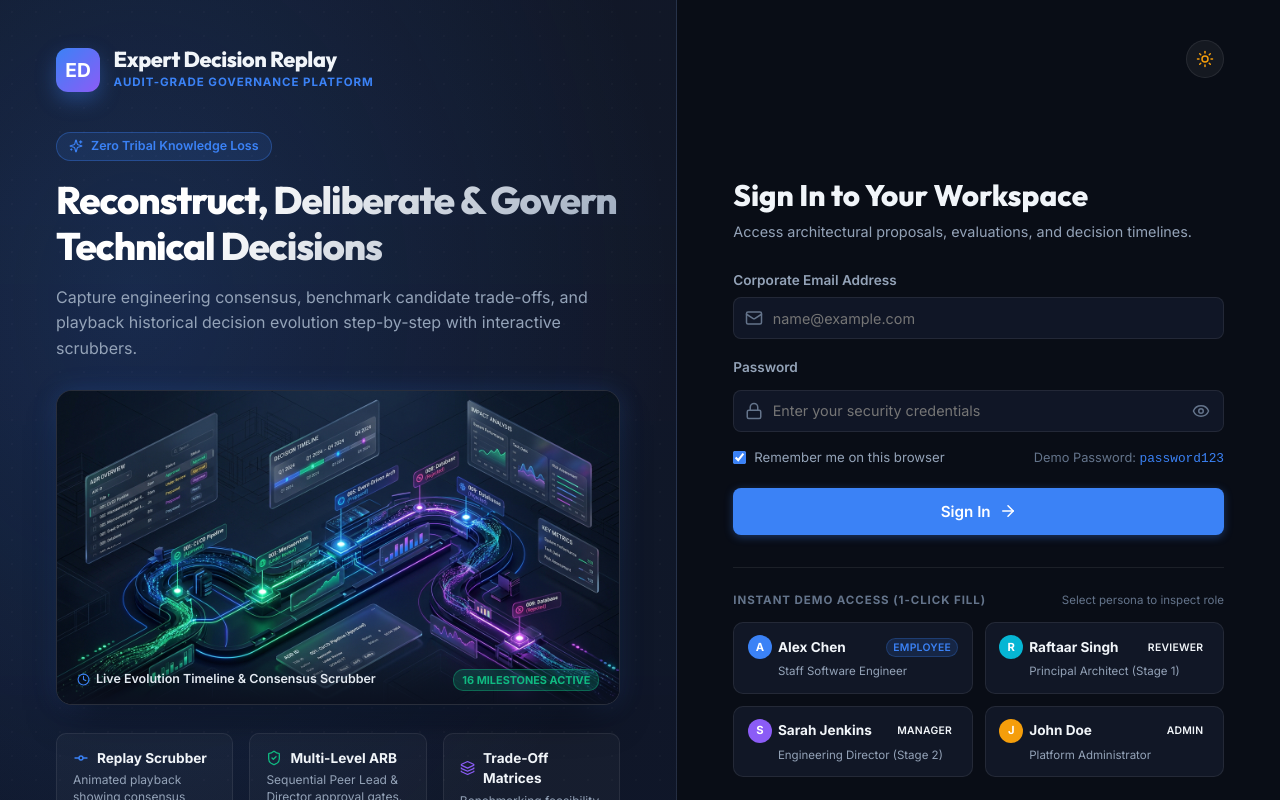
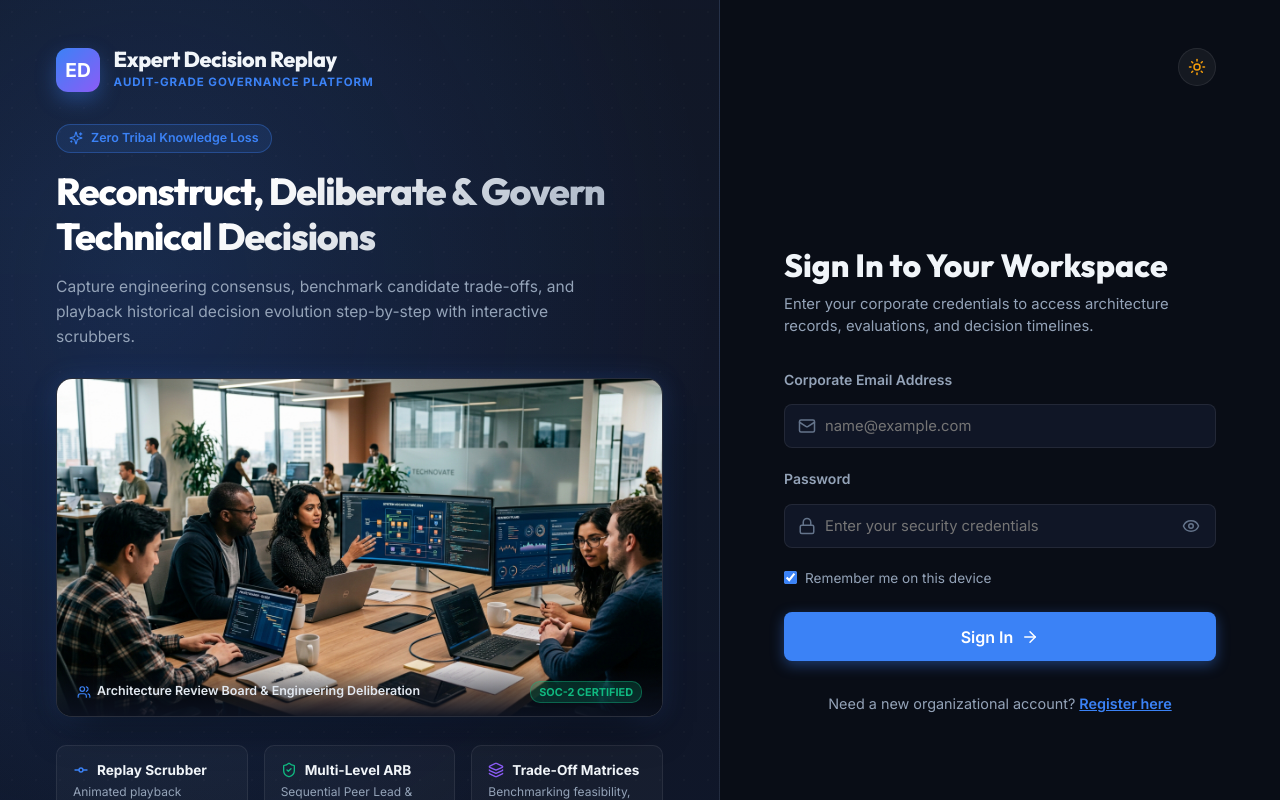
Before and after one commit to springboardmentor159/Expert-Decision-Replay-Platform, a React (Vite) app in the folder frontend/: page / in a window 1280 px wide. Shown: the top 800 px of the page. Built offline with nearby package versions, Linux system fonts and the light colour scheme.

Commit message:
project updation

```diff
--- a/frontend/src/pages/auth/LoginPage.jsx
+++ b/frontend/src/pages/auth/LoginPage.jsx
@@ -2,17 +2,14 @@ import React, { useState } from 'react';
 import {
   Lock,
   Mail,
-  Shield,
   ArrowRight,
   Eye,
   EyeOff,
   Sparkles,
   Layers,
   GitCommit,
-  CheckCircle2,
-  Clock,
-  User,
   ShieldCheck,
+  Users,
 } from 'lucide-react';
 import { useAuth } from '../../context/AuthContext';
 import { ThemeToggle } from '../../components/layout/ThemeToggle';
@@ -23,59 +20,15 @@ export function LoginPage({ onNavigateRegister }) {
   const [password, setPassword] = useState('');
   const [showPassword, setShowPassword] = useState(false);
   const [rememberMe, setRememberMe] = useState(true);
-  const [selectedPersona, setSelectedPersona] = useState(null);
   const [loading, setLoading] = useState(false);
   const [formError, setFormError] = useState('');
-
-  const demoPersonas = [
-    {
-      id: 'employee',
-      name: 'Alex Chen',
-      role: 'Employee',
-      designation: 'Staff Software Engineer',
-      email: 'employee@example.com',
-      password: 'password123',
-      color: 'var(--primary, #3B82F6)',
-      badgeClass: 'badge-role',
-    },
-    {
-      id: 'reviewer',
-      name: 'Raftaar Singh',
-      role: 'Reviewer',
-      designation: 'Principal Architect (Stage 1)',
-      email: 'reviewer@example.com',
-      password: 'password123',
-      color: 'var(--info, #06B6D4)',
-      badgeClass: 'badge-info',
-    },
-    {
-      id: 'manager',
-      name: 'Sarah Jenkins',
-      role: 'Manager',
-      designation: 'Engineering Director (Stage 2)',
-      email: 'manager@example.com',
-      password: 'password123',
-      color: 'var(--purple, #8B5CF6)',
-      badgeClass: 'badge-purple',
-    },
-    {
-      id: 'admin',
-      name: 'John Doe',
-      role: 'Admin',
-      designation: 'Platform Administrator',
-      email: 'admin@example.com',
-      password: 'password123',
-      color: 'var(--warning, #F59E0B)',
-      badgeClass: 'badge-warning',
-    },
-  ];
 
   const handleSubmit = async (e) => {
     if (e) e.preventDefault();
     setFormError('');
 
     if (!email.trim()) {
-      setFormError('Please enter your email address');
+      setFormError('Please enter your corporate email address');
       return;
     }
     if (!password) {
@@ -93,13 +46,6 @@ export function LoginPage({ onNavigateRegister }) {
     }
   };
 
-  const handleSelectPersona = (persona) => {
-    setSelectedPersona(persona.id);
-    setEmail(persona.email);
-    setPassword(persona.password);
-    setFormError('');
-  };
-
   return (
     <div style={{
       minHeight: '100vh',
@@ -110,7 +56,7 @@ export function LoginPage({ onNavigateRegister }) {
     }}>
       {/* LEFT SIDE: Showcase & Visual Brand Experience */}
       <div style={{
-        flex: '1.15',
+        flex: '1.2',
         display: 'flex',
         flexDirection: 'column',
         justifyContent: 'space-between',
@@ -159,8 +105,8 @@ export function LoginPage({ onNavigateRegister }) {
           </div>
         </div>
 
-        {/* Center: Showcase Illustration & Value Proposition */}
-        <div style={{ position: 'relative', zIndex: 2, margin: '2.5rem 0' }}>
+        {/* Center: Realistic Photography & Value Proposition */}
+        <div style={{ position: 'relative', zIndex: 2, margin: '2rem 0' }}>
           <div style={{
             display: 'inline-flex',
             alignItems: 'center',
@@ -178,7 +124,7 @@ export function LoginPage({ onNavigateRegister }) {
           </div>
 
           <h1 style={{
-            fontSize: '2.4rem',
+            fontSize: '2.35rem',
             fontWeight: 800,
             lineHeight: 1.2,
             letterSpacing: '-0.03em',
@@ -190,11 +136,11 @@ export function LoginPage({ onNavigateRegister }) {
             Reconstruct, Deliberate & Govern Technical Decisions
           </h1>
 
-          <p style={{ fontSize: '1rem', color: 'var(--text-secondary)', lineHeight: 1.6, maxWidth: '580px', marginBottom: '1.75rem' }}>
+          <p style={{ fontSize: '0.975rem', color: 'var(--text-secondary)', lineHeight: 1.6, maxWidth: '560px', marginBottom: '1.75rem' }}>
             Capture engineering consensus, benchmark candidate trade-offs, and playback historical decision evolution step-by-step with interactive scrubbers.
           </p>
 
-          {/* Embedded Visual 3D Showcase Image */}
+          {/* Embedded Realistic Architecture Team Photograph */}
           <div style={{
             borderRadius: '16px',
             overflow: 'hidden',
@@ -204,14 +150,15 @@ export function LoginPage({ onNavigateRegister }) {
             background: '#0B1120',
           }}>
             <img
-              src="/decision_replay_showcase.jpg"
-              alt="Decision Evolution Replay Engine"
+              src="/architecture_team_realistic.jpg"
+              alt="Architecture Review Board and Engineering Team Collaboration"
               style={{
                 width: '100%',
                 height: 'auto',
                 display: 'block',
-                transform: 'scale(1.01)',
-                transition: 'transform 0.5s ease',
+                maxHeight: '340px',
+                objectFit: 'cover',
+                objectPosition: 'center',
               }}
             />
             <div style={{
@@ -226,7 +173,7 @@ export function LoginPage({ onNavigateRegister }) {
               alignItems: 'center',
             }}>
               <span style={{ fontSize: '0.78rem', color: '#E2E8F0', fontWeight: 600, display: 'flex', alignItems: 'center', gap: '6px' }}>
-                <Clock size={13} style={{ color: 'var(--primary)' }} /> Live Evolution Timeline & Consensus Scrubber
+                <Users size={14} style={{ color: 'var(--primary)' }} /> Architecture Review Board & Engineering Deliberation
               </span>
               <span style={{
                 fontSize: '0.68rem',
@@ -237,7 +184,7 @@ export function LoginPage({ onNavigateRegister }) {
                 borderRadius: '10px',
                 fontWeight: 700,
               }}>
-                16 MILESTONES ACTIVE
+                SOC-2 CERTIFIED
               </span>
             </div>
           </div>
@@ -308,7 +255,7 @@ export function LoginPage({ onNavigateRegister }) {
             <span>All Governance Services Operational</span>
           </div>
           <div style={{ display: 'flex', gap: '1rem' }}>
-            <span>SOC-2 Type II Certified</span>
+            <span>SOC-2 Type II</span>
             <span>•</span>
             <span>Argon2id Encrypted</span>
             <span>•</span>
@@ -317,15 +264,15 @@ export function LoginPage({ onNavigateRegister }) {
         </div>
       </div>
 
-      {/* RIGHT SIDE: Authentication Form & 1-Click Persona Cards */}
+      {/* RIGHT SIDE: Clean, Focused Corporate Login Form */}
       <div style={{
         flex: '1',
         display: 'flex',
         flexDirection: 'column',
         justifyContent: 'space-between',
-        padding: '2.5rem 3.5rem',
+        padding: '3rem 4rem',
         background: 'var(--bg-app)',
-        maxWidth: '620px',
+        maxWidth: '560px',
         width: '100%',
       }}>
         {/* Top bar with Theme Toggle */}
@@ -333,14 +280,14 @@ export function LoginPage({ onNavigateRegister }) {
           <ThemeToggle />
         </div>
 
-        {/* Center: Login Card */}
+        {/* Center: Sleek Form Card */}
         <div style={{ margin: 'auto 0', width: '100%' }}>
-          <div style={{ marginBottom: '1.75rem' }}>
-            <h2 style={{ fontSize: '1.85rem', fontWeight: 800, marginBottom: '0.4rem', fontFamily: 'Outfit, sans-serif' }}>
+          <div style={{ marginBottom: '2rem' }}>
+            <h2 style={{ fontSize: '2rem', fontWeight: 800, marginBottom: '0.5rem', fontFamily: 'Outfit, sans-serif' }}>
               Sign In to Your Workspace
             </h2>
-            <p style={{ color: 'var(--text-secondary)', fontSize: '0.9rem' }}>
-              Access architectural proposals, evaluations, and decision timelines.
+            <p style={{ color: 'var(--text-secondary)', fontSize: '0.925rem', lineHeight: 1.5 }}>
+              Enter your corporate credentials to access architecture records, evaluations, and decision timelines.
             </p>
           </div>
 
@@ -349,10 +296,10 @@ export function LoginPage({ onNavigateRegister }) {
               background: 'var(--danger-light, rgba(239, 68, 68, 0.12))',
               border: '1px solid var(--danger, #EF4444)',
               borderRadius: '8px',
-              padding: '0.75rem 1rem',
+              padding: '0.85rem 1rem',
               color: 'var(--danger, #EF4444)',
-              fontSize: '0.85rem',
-              marginBottom: '1.25rem',
+              fontSize: '0.875rem',
+              marginBottom: '1.5rem',
               display: 'flex',
               alignItems: 'center',
               gap: '8px',
@@ -363,14 +310,14 @@ export function LoginPage({ onNavigateRegister }) {
 
           <form onSubmit={handleSubmit}>
             {/* Email Field */}
-            <div className="form-group" style={{ marginBottom: '1.1rem' }}>
-              <label className="form-label" style={{ fontWeight: 600, fontSize: '0.85rem' }}>
+            <div className="form-group" style={{ marginBottom: '1.25rem' }}>
+              <label className="form-label" style={{ fontWeight: 600, fontSize: '0.875rem', marginBottom: '0.5rem', display: 'block' }}>
                 Corporate Email Address
               </label>
               <div style={{ position: 'relative' }}>
                 <Mail size={18} style={{
                   position: 'absolute',
-                  left: '12px',
+                  left: '14px',
                   top: '50%',
                   transform: 'translateY(-50%)',
                   color: 'var(--text-muted)',
@@ -378,30 +325,28 @@ export function LoginPage({ onNavigateRegister }) {
                 <input
                   type="email"
                   className="form-input"
-                  style={{ paddingLeft: '2.4rem', height: '42px', fontSize: '0.9rem' }}
+                  style={{ paddingLeft: '2.5rem', height: '44px', fontSize: '0.925rem', width: '100%' }}
                   placeholder="name@example.com"
                   value={email}
-                  onChange={(e) => {
-                    setEmail(e.target.value);
-                    setSelectedPersona(null);
-                  }}
+                  onChange={(e) => setEmail(e.target.value)}
                   disabled={loading}
                   autoComplete="email"
+                  required
                 />
               </div>
             </div>
 
             {/* Password Field with Show/Hide Toggle */}
-            <div className="form-group" style={{ marginBottom: '1rem' }}>
-              <div style={{ display: 'flex', justifyContent: 'space-between', alignItems: 'center', marginBottom: '0.4rem' }}>
-                <label className="form-label" style={{ fontWeight: 600, fontSize: '0.85rem', margin: 0 }}>
+            <div className="form-group" style={{ marginBottom: '1.25rem' }}>
+              <div style={{ display: 'flex', justifyContent: 'space-between', alignItems: 'center', marginBottom: '0.5rem' }}>
+                <label className="form-label" style={{ fontWeight: 600, fontSize: '0.875rem', margin: 0 }}>
                   Password
                 </label>
               </div>
               <div style={{ position: 'relative' }}>
                 <Lock size={18} style={{
                   position: 'absolute',
-                  left: '12px',
+                  left: '14px',
                   top: '50%',
                   transform: 'translateY(-50%)',
                   color: 'var(--text-muted)',
@@ -409,22 +354,20 @@ export function LoginPage({ onNavigateRegister }) {
                 <input
                   type={showPassword ? 'text' : 'password'}
                   className="form-input"
-                  style={{ paddingLeft: '2.4rem', paddingRight: '2.5rem', height: '42px', fontSize: '0.9rem' }}
+                  style={{ paddingLeft: '2.5rem', paddingRight: '2.75rem', height: '44px', fontSize: '0.925rem', width: '100%' }}
                   placeholder="Enter your security credentials"
                   value={password}
-                  onChange={(e) => {
-                    setPassword(e.target.value);
-                    setSelectedPersona(null);
-                  }}
+                  onChange={(e) => setPassword(e.target.value)}
                   disabled={loading}
                   autoComplete="current-password"
+                  required
                 />
                 <button
                   type="button"
                   onClick={() => setShowPassword(!showPassword)}
                   style={{
                     position: 'absolute',
-                    right: '10px',
+                    right: '12px',
                     top: '50%',
                     transform: 'translateY(-50%)',
                     background: 'transparent',
@@ -443,19 +386,16 @@ export function LoginPage({ onNavigateRegister }) {
             </div>
 
             {/* Remember Me */}
-            <div style={{ display: 'flex', justifyContent: 'space-between', alignItems: 'center', marginBottom: '1.25rem' }}>
-              <label style={{ display: 'flex', alignItems: 'center', gap: '8px', fontSize: '0.825rem', color: 'var(--text-secondary)', cursor: 'pointer' }}>
+            <div style={{ display: 'flex', justifyContent: 'space-between', alignItems: 'center', marginBottom: '1.5rem' }}>
+              <label style={{ display: 'flex', alignItems: 'center', gap: '8px', fontSize: '0.85rem', color: 'var(--text-secondary)', cursor: 'pointer' }}>
                 <input
                   type="checkbox"
                   checked={rememberMe}
                   onChange={(e) => setRememberMe(e.target.checked)}
                   style={{ accentColor: 'var(--primary)' }}
                 />
-                Remember me on this browser
+                Remember me on this device
               </label>
-              <span style={{ fontSize: '0.8rem', color: 'var(--text-muted)' }}>
-                Demo Password: <code style={{ color: 'var(--primary)' }}>password123</code>
-              </span>
             </div>
 
             {/* Submit Button */}
@@ -464,14 +404,15 @@ export function LoginPage({ onNavigateRegister }) {
               className="btn btn-primary"
               style={{
                 width: '100%',
-                padding: '0.8rem',
-                fontSize: '0.95rem',
+                padding: '0.85rem',
+                fontSize: '1rem',
                 fontWeight: 600,
                 display: 'flex',
                 alignItems: 'center',
                 justifyContent: 'center',
                 gap: '8px',
                 borderRadius: '8px',
+                boxShadow: '0 4px 14px rgba(59, 130, 246, 0.4)',
               }}
               disabled={loading}
             >
@@ -485,79 +426,8 @@ export function LoginPage({ onNavigateRegister }) {
             </button>
           </form>
 
-          {/* QUICK DEMO PERSONAS CARDS */}
-          <div style={{ marginTop: '2rem', paddingTop: '1.5rem', borderTop: '1px solid var(--border-color)' }}>
-            <div style={{ display: 'flex', justifyContent: 'space-between', alignItems: 'center', marginBottom: '0.85rem' }}>
-              <span style={{
-                fontSize: '0.72rem',
-                fontWeight: 700,
-                color: 'var(--text-muted)',
-                textTransform: 'uppercase',
-                letterSpacing: '0.08em',
-              }}>
-                Instant Demo Access (1-Click Fill)
-              </span>
-              <span style={{ fontSize: '0.72rem', color: 'var(--text-muted)' }}>
-                Select persona to inspect role
-              </span>
-            </div>
-
-            <div style={{ display: 'grid', gridTemplateColumns: '1fr 1fr', gap: '0.75rem' }}>
-              {demoPersonas.map((persona) => {
-                const isSelected = selectedPersona === persona.id;
-
-                return (
-                  <div
-                    key={persona.id}
-                    onClick={() => handleSelectPersona(persona)}
-                    style={{
-                      padding: '0.75rem 0.85rem',
-                      borderRadius: '10px',
-                      background: isSelected ? 'var(--bg-active, rgba(59, 130, 246, 0.12))' : 'var(--bg-card)',
-                      border: isSelected ? `2px solid ${persona.color}` : '1px solid var(--border-color)',
-                      boxShadow: isSelected ? `0 0 12px ${persona.color}33` : 'none',
-                      cursor: 'pointer',
-                      transition: 'all 0.2s ease',
-                      display: 'flex',
-                      flexDirection: 'column',
-                      gap: '4px',
-                    }}
-                  >
-                    <div style={{ display: 'flex', justifyContent: 'space-between', alignItems: 'center' }}>
-                      <div style={{ display: 'flex', alignItems: 'center', gap: '6px' }}>
-                        <span style={{
-                          width: '24px',
-                          height: '24px',
-                          borderRadius: '50%',
-                          background: persona.color,
-                          color: '#fff',
-                          fontSize: '0.7rem',
-                          fontWeight: 700,
-                          display: 'flex',
-                          alignItems: 'center',
-                          justifyContent: 'center',
-                        }}>
-                          {persona.name.charAt(0)}
-                        </span>
-                        <strong style={{ fontSize: '0.85rem', color: 'var(--text-primary)' }}>
-                          {persona.name}
-                        </strong>
-                      </div>
-                      <span className={`badge ${persona.badgeClass}`} style={{ fontSize: '0.65rem', textTransform: 'uppercase', padding: '1px 6px' }}>
-                        {persona.role}
-                      </span>
-                    </div>
-                    <div style={{ fontSize: '0.72rem', color: 'var(--text-secondary)', marginLeft: '30px' }}>
-                      {persona.designation}
-                    </div>
-                  </div>
-                );
-              })}
-            </div>
-          </div>
-
           {/* Registration Link */}
-          <div style={{ textAlign: 'center', marginTop: '1.5rem', fontSize: '0.85rem', color: 'var(--text-secondary)' }}>
+          <div style={{ textAlign: 'center', marginTop: '2rem', fontSize: '0.9rem', color: 'var(--text-secondary)' }}>
             Need a new organizational account?{' '}
             <button
               onClick={onNavigateRegister}
@@ -580,13 +450,13 @@ export function LoginPage({ onNavigateRegister }) {
           display: 'flex',
           justifyContent: 'space-between',
           alignItems: 'center',
-          fontSize: '0.72rem',
+          fontSize: '0.75rem',
           color: 'var(--text-muted)',
-          paddingTop: '1.25rem',
+          paddingTop: '1.5rem',
           borderTop: '1px solid var(--border-color)',
         }}>
           <span>© 2026 Expert Decision Replay Platform</span>
-          <span>Security Verified</span>
+          <span>🔒 256-bit TLS Encrypted</span>
         </div>
       </div>
     </div>
```
Also changed, not shown: frontend/public/architecture_team_realistic.jpg (added).
